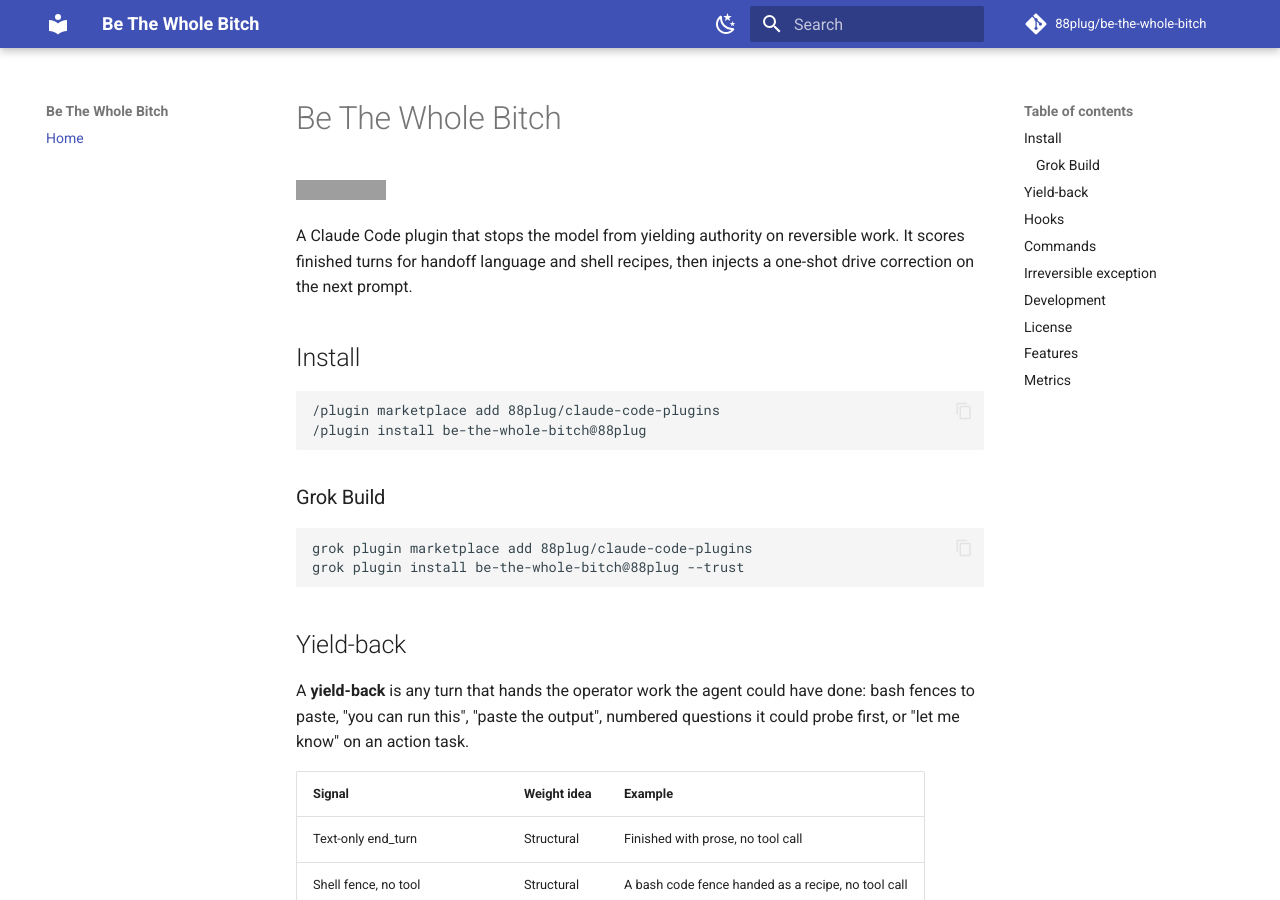
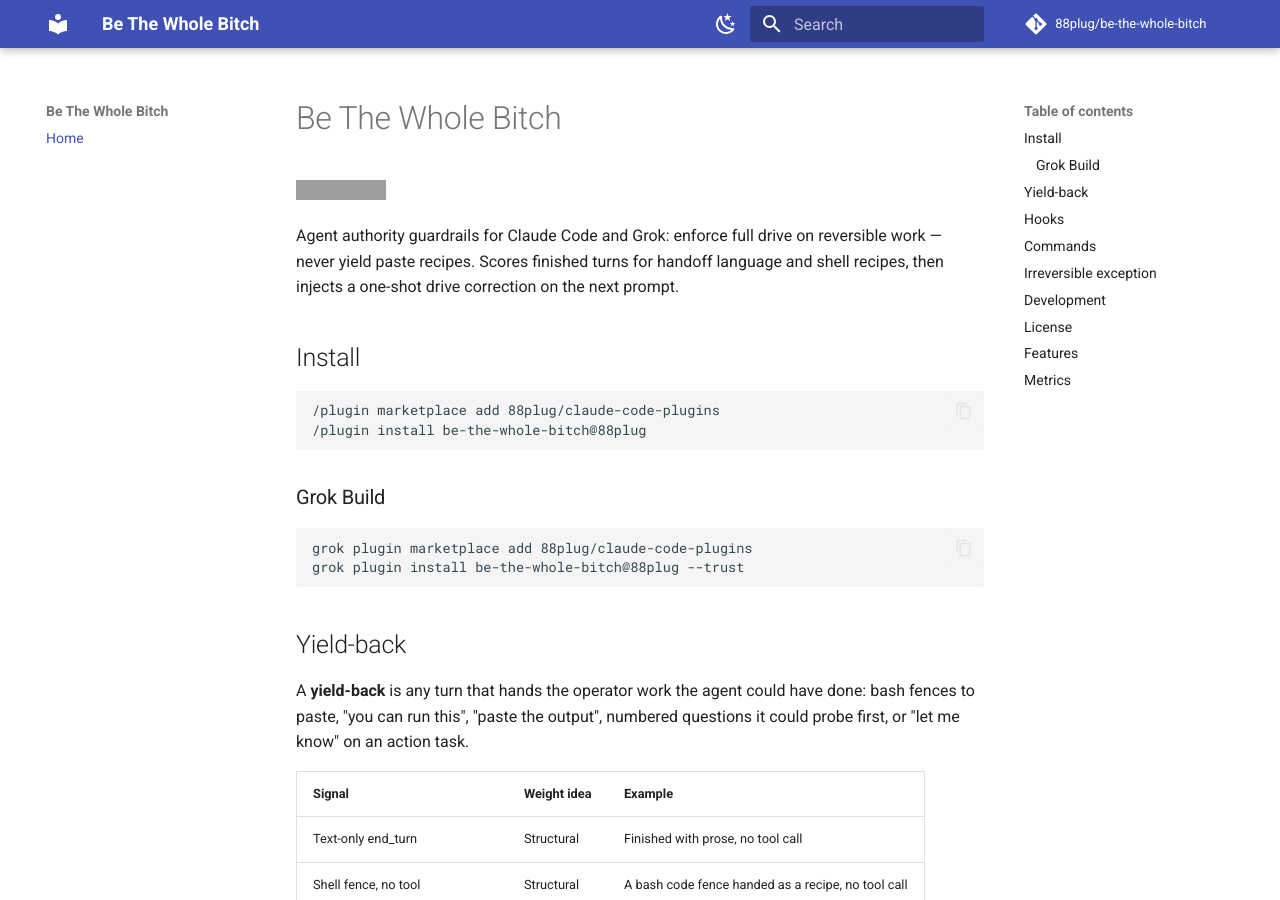
Before and after one commit to 88plug/be-the-whole-bitch, an MkDocs documentation site: the page built from docs/index.md, in a window 1280 px wide and 900 px high. Built offline with MkDocs 1.6.1 and Material for MkDocs 9.7.7, drawn with Linux system fonts in a browser that asks for light colours; comment, search, counter and statistics services are not loaded; grey boxes are pictures that could not be loaded.

Commit message:
docs(seo): dual-harness Claude Code + Grok agent-authority one-liner
Wave 7 growth SEO: keyword-front dual About-aligned README/docs hero;
mkdocs site_description matches. No MCP (pure hooks/skills plugin).

```diff
--- a/docs/index.md
+++ b/docs/index.md
@@ -2,7 +2,7 @@
 
 [![Docs](https://img.shields.io/badge/docs-online-blue?style=flat)](https://88plug.github.io/be-the-whole-bitch/)
 
-A Claude Code plugin that stops the model from yielding authority on reversible work. It scores finished turns for handoff language and shell recipes, then injects a one-shot drive correction on the next prompt.
+Agent authority guardrails for Claude Code and Grok: enforce full drive on reversible work — never yield paste recipes. Scores finished turns for handoff language and shell recipes, then injects a one-shot drive correction on the next prompt.
 
 ## Install
 
--- a/mkdocs.yml
+++ b/mkdocs.yml
@@ -1,5 +1,5 @@
 site_name: Be The Whole Bitch
-site_description: 'Claude Code plugin for AI agent guardrails: enforce full agent authority on reversible work — run commands yourself, never yield paste recipes back to the operator.'
+site_description: 'Agent authority guardrails for Claude Code and Grok: enforce full drive on reversible work — never yield paste recipes.'
 site_url: https://88plug.github.io/be-the-whole-bitch/
 repo_url: https://github.com/88plug/be-the-whole-bitch
 repo_name: 88plug/be-the-whole-bitch
```
Also changed, not shown: README.md (+1 -1 lines).
